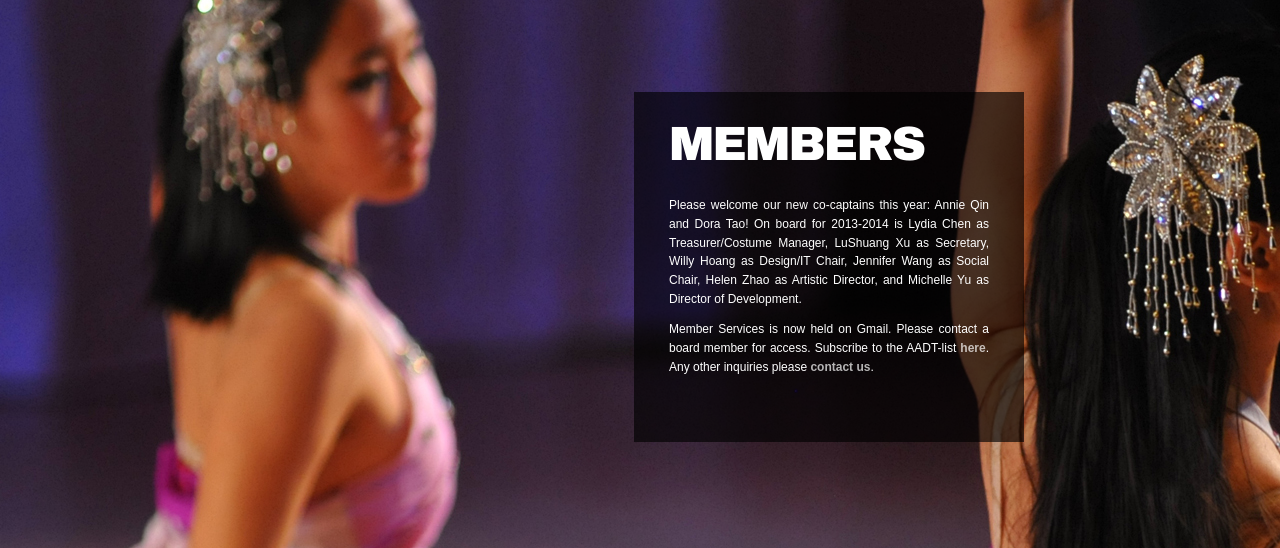
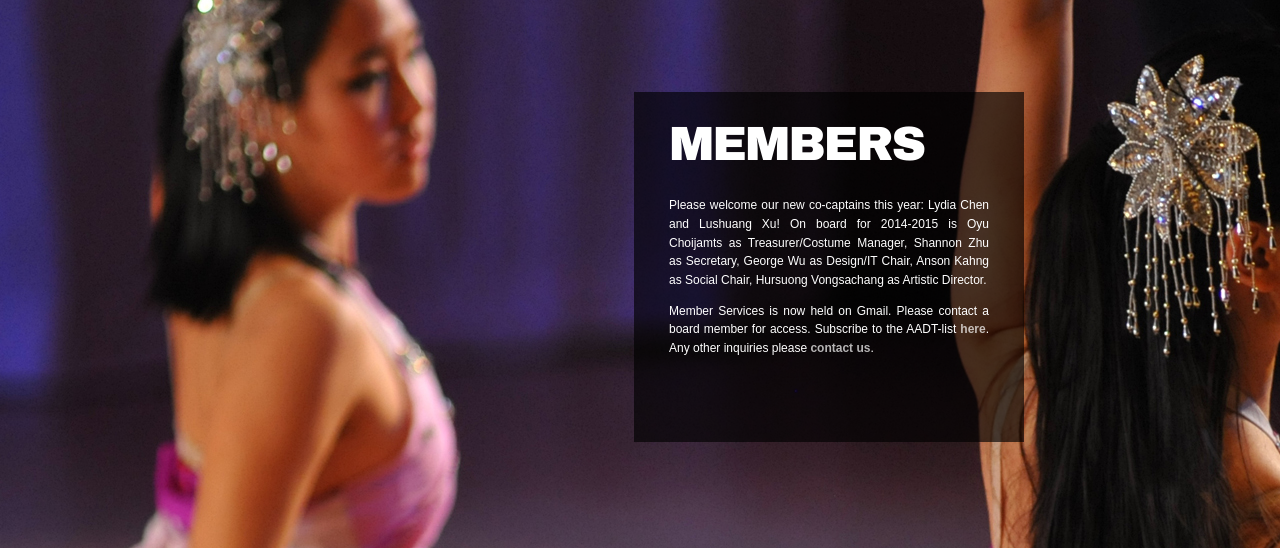
Before and after one commit to georgewu2/aadtwebsite, a PHP site: page /members.php in a window 1280 px wide. Shown: the part 198-746 px from the top of the page. Run offline with PHP 8.4, Linux system fonts and the light colour scheme.

Commit message:
updated board members and 2014 promo video

```diff
--- a/gallery.php
+++ b/gallery.php
@@ -28,6 +28,7 @@
 						<td>
 							<p><strong>Videography </strong></p>
 							<ul>
+							<li><a href="https://www.youtube.com/watch?v=yqxtupmyqhU">Eastbound 2014 Promotional Video</a></li>
 							<li><a href="http://www.youtube.com/watch?v=nv9OArmR-tM">Eastbound 2013 Promotional Video</a></li>
 							<li><a href="http://www.youtube.com/watch?v=tXO2YXeiye8">Eastbound 2012 Promotional Video</a></li>
 							<li><a href="http://www.youtube.com/watch?v=n57B4_rwXng">Eastbound 2011 Promotional Video</a></li>
--- a/members.php
+++ b/members.php
@@ -11,7 +11,7 @@
     	<div class="right" id="transparent"></div>
 			<div class="right">
     		<h1>Members</h1>
-				<p align="justify">Please welcome our new co-captains this year: Annie Qin and Dora Tao! On board for 2013-2014 is Lydia Chen as Treasurer/Costume Manager, LuShuang Xu as Secretary, Willy Hoang as Design/IT Chair, Jennifer Wang as Social Chair, Helen Zhao as Artistic Director, and Michelle Yu as Director of Development.</p>
+				<p align="justify">Please welcome our new co-captains this year: Lydia Chen and Lushuang Xu! On board for 2014-2015 is Oyu Choijamts as Treasurer/Costume Manager, Shannon Zhu as Secretary, George Wu as Design/IT Chair, Anson Kahng as Social Chair, Hursuong Vongsachang as Artistic Director.</p>
         <p align="justify">Member Services is now held on Gmail. Please contact a board member for access. Subscribe to the AADT-list <a href="http://lists.hcs.harvard.edu/mailman/listinfo/aadt-members"><strong>here</strong></a>. Any other inquiries please <a href="mailto:aadt.board@gmail.com"><strong>contact us</strong></a>.</p>
         <!--<p align="justify">Visit our <a href="gallery/Behind%20The%20Scenes/bts.php"><strong>Behind the Scenes Gallery</strong></a>! </p>-->
     	</div>
```
